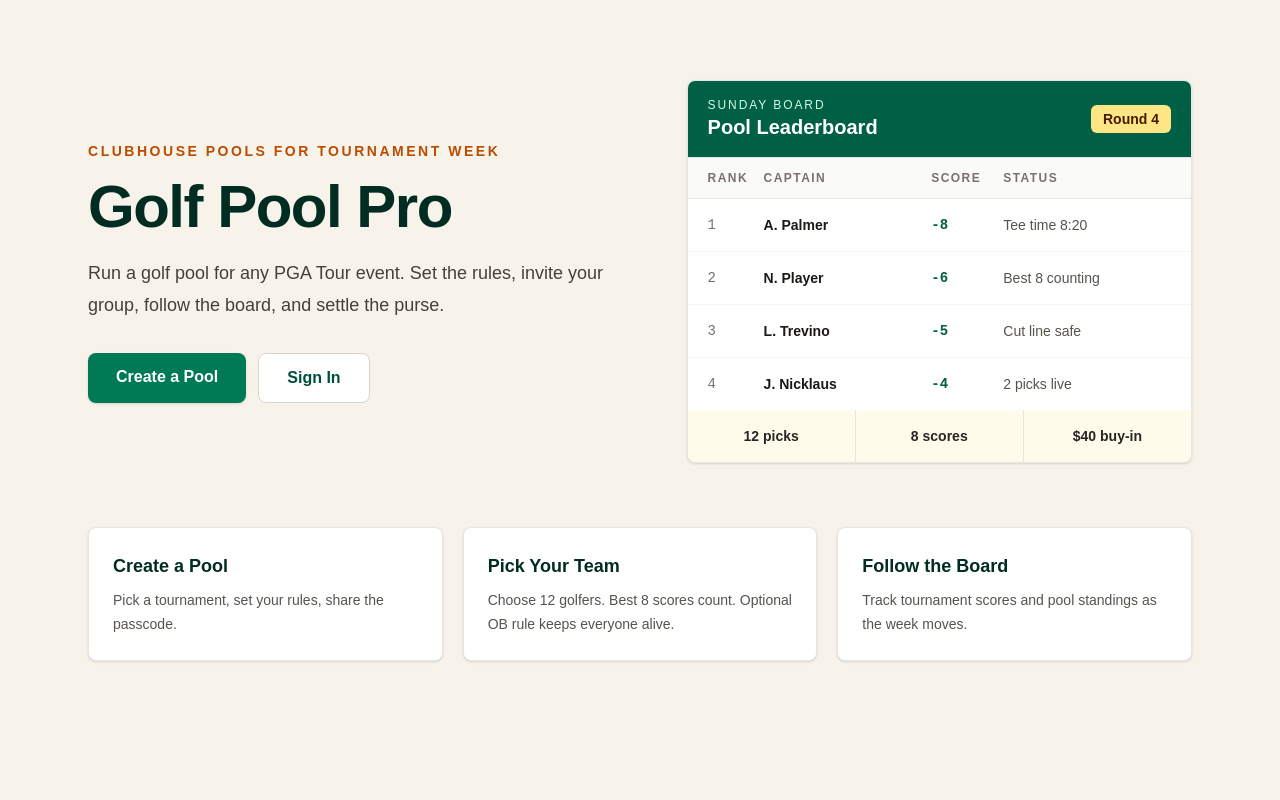
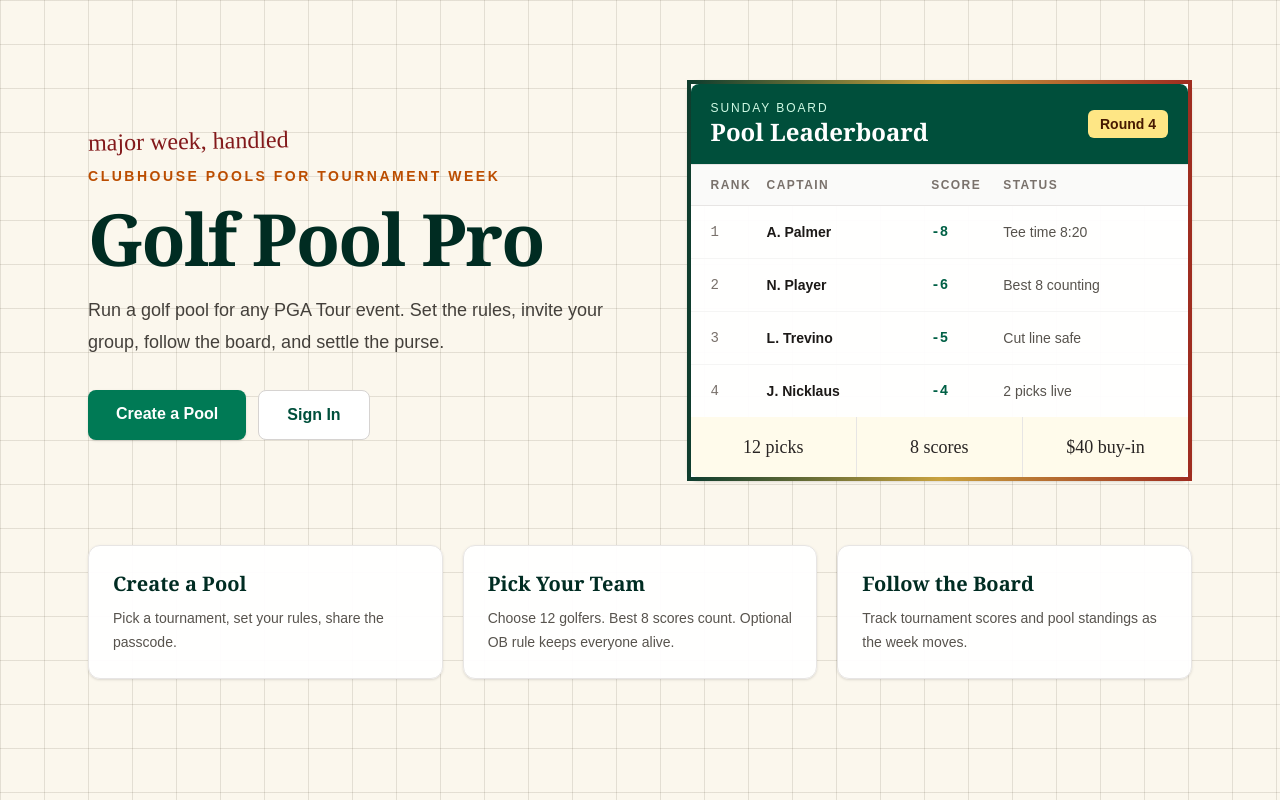
Before and after one commit to mmilam360/golf-pool-pro, a Next.js app: page / in a window 1280 px wide. Built offline with nearby package versions, Linux system fonts and the light colour scheme.

Commit message:
Fix signup trigger and add championship styling

```diff
--- a/src/app/(auth)/layout.tsx
+++ b/src/app/(auth)/layout.tsx
@@ -1,6 +1,6 @@
 export default function AuthLayout({ children }: { children: React.ReactNode }) {
   return (
-    <div className="min-h-screen bg-[#f7f3ea] flex items-center justify-center px-4 py-10 text-stone-900">
+    <div className="min-h-screen scorecard-paper flex items-center justify-center px-4 py-10 text-stone-900">
       <div className="w-full max-w-md">{children}</div>
     </div>
   )
--- a/src/app/(auth)/login/page.tsx
+++ b/src/app/(auth)/login/page.tsx
@@ -53,8 +53,9 @@ export default function LoginPage() {
 
   return (
     <div className="bg-white rounded-lg p-8 border border-stone-200 shadow-sm">
+      <p className="font-script text-2xl text-red-900 mb-1 -rotate-1">welcome back</p>
       <p className="text-sm font-semibold uppercase tracking-[0.16em] text-amber-700 mb-2">Clubhouse entry</p>
-      <h1 className="text-2xl font-bold text-emerald-950 mb-6">Sign In</h1>
+      <h1 className="font-display text-3xl font-bold text-emerald-950 mb-6">Sign In</h1>
       {error && (
         <div className="bg-red-50 text-red-700 p-3 rounded-lg mb-4 text-sm border border-red-200">{error}</div>
       )}
--- a/src/app/(auth)/signup/page.tsx
+++ b/src/app/(auth)/signup/page.tsx
@@ -86,8 +86,9 @@ export default function SignupPage() {
 
   return (
     <div className="bg-white rounded-lg p-8 border border-stone-200 shadow-sm">
-      <p className="text-sm font-semibold uppercase tracking-[0.16em] text-amber-700 mb-2">Start a pool</p>
-      <h1 className="text-2xl font-bold text-emerald-950 mb-6">Create Account</h1>
+      <p className="font-script text-2xl text-red-900 mb-1 -rotate-1">start a pool</p>
+      <p className="text-sm font-semibold uppercase tracking-[0.16em] text-amber-700 mb-2">Tournament week starts here</p>
+      <h1 className="font-display text-3xl font-bold text-emerald-950 mb-6">Create Account</h1>
       {error && (
         <div className="bg-red-50 text-red-700 p-3 rounded-lg mb-4 text-sm border border-red-200">{error}</div>
       )}
--- a/src/app/globals.css
+++ b/src/app/globals.css
@@ -1,14 +1,19 @@
 @import "tailwindcss";
 
 :root {
-  --background: #f7f3ea;
+  --background: #f6f0e3;
   --foreground: #1f2a24;
+  --golf-green: #0f3d2e;
+  --pin-red: #9f2d20;
+  --scorecard-line: rgba(60, 45, 25, 0.12);
 }
 
 @theme inline {
   --color-background: var(--background);
   --color-foreground: var(--foreground);
   --font-sans: Arial, Helvetica, sans-serif;
+  --font-display: Georgia, "Times New Roman", serif;
+  --font-script: "Segoe Print", "Bradley Hand", "Chalkboard SE", cursive;
   --font-mono: "Courier New", Courier, monospace;
 }
 
@@ -17,3 +22,23 @@ body {
   color: var(--foreground);
   font-family: Arial, Helvetica, sans-serif;
 }
+
+.font-display {
+  font-family: Georgia, "Times New Roman", serif;
+}
+
+.font-script {
+  font-family: "Segoe Print", "Bradley Hand", "Chalkboard SE", cursive;
+}
+
+.scorecard-paper {
+  background-color: #fbf7ed;
+  background-image:
+    linear-gradient(to right, var(--scorecard-line) 1px, transparent 1px),
+    linear-gradient(to bottom, var(--scorecard-line) 1px, transparent 1px);
+  background-size: 44px 44px;
+}
+
+.championship-border {
+  border-image: linear-gradient(90deg, #0f3d2e, #c9a23f, #9f2d20) 1;
+}
--- a/src/app/page.tsx
+++ b/src/app/page.tsx
@@ -9,12 +9,13 @@ export default function Home() {
   ]
 
   return (
-    <div className="min-h-screen bg-[#f7f3ea] text-stone-900">
+    <div className="min-h-screen scorecard-paper text-stone-900">
       <main className="max-w-6xl mx-auto px-6 py-16 md:py-20">
         <div className="grid lg:grid-cols-[1.05fr_0.95fr] gap-10 items-center mb-16">
           <section>
+            <p className="font-script text-2xl text-red-900 mb-3 -rotate-1">major week, handled</p>
             <p className="text-sm font-semibold uppercase tracking-[0.18em] text-amber-700 mb-4">Clubhouse pools for tournament week</p>
-            <h1 className="text-5xl md:text-6xl font-bold mb-5 tracking-tight text-emerald-950">Golf Pool Pro</h1>
+            <h1 className="font-display text-5xl md:text-7xl font-bold mb-5 tracking-tight text-emerald-950">Golf Pool Pro</h1>
             <p className="text-stone-700 text-lg max-w-2xl leading-8">
               Run a golf pool for any PGA Tour event. Set the rules, invite your group, follow the board, and settle the purse.
             </p>
@@ -24,11 +25,11 @@ export default function Home() {
             </div>
           </section>
 
-          <section className="bg-white rounded-lg border border-stone-200 shadow-sm overflow-hidden">
-            <div className="flex items-center justify-between border-b border-stone-200 bg-emerald-800 px-5 py-4 text-white">
+          <section className="bg-white/95 rounded-xl border-4 championship-border shadow-sm overflow-hidden">
+            <div className="flex items-center justify-between border-b border-stone-200 bg-emerald-900 px-5 py-4 text-white">
               <div>
                 <p className="text-xs uppercase tracking-[0.16em] text-emerald-100">Sunday Board</p>
-                <h2 className="text-xl font-semibold">Pool Leaderboard</h2>
+                <h2 className="font-display text-2xl font-semibold">Pool Leaderboard</h2>
               </div>
               <div className="rounded-md bg-amber-200 px-3 py-1 text-sm font-bold text-amber-950">Round 4</div>
             </div>
@@ -50,7 +51,7 @@ export default function Home() {
             </div>
             <div className="grid grid-cols-3 gap-px bg-stone-200 text-center text-sm">
               {['12 picks', '8 scores', '$40 buy-in'].map(stat => (
-                <div key={stat} className="bg-amber-50 px-3 py-4 font-semibold text-stone-800">{stat}</div>
+                <div key={stat} className="bg-amber-50 px-3 py-4 font-script text-lg text-stone-800">{stat}</div>
               ))}
             </div>
           </section>
@@ -62,8 +63,8 @@ export default function Home() {
             { title: 'Pick Your Team', desc: 'Choose 12 golfers. Best 8 scores count. Optional OB rule keeps everyone alive.' },
             { title: 'Follow the Board', desc: 'Track tournament scores and pool standings as the week moves.' },
           ].map(f => (
-            <div key={f.title} className="bg-white rounded-lg p-6 border border-stone-200 shadow-sm">
-              <h3 className="text-lg font-semibold mb-2 text-emerald-950">{f.title}</h3>
+            <div key={f.title} className="bg-white/95 rounded-xl p-6 border border-stone-200 shadow-sm">
+              <h3 className="font-display text-xl font-semibold mb-2 text-emerald-950">{f.title}</h3>
               <p className="text-stone-600 text-sm leading-6">{f.desc}</p>
             </div>
           ))}
```
Also changed, not shown: 1 other file (tests, documents, lock files or other folders).
